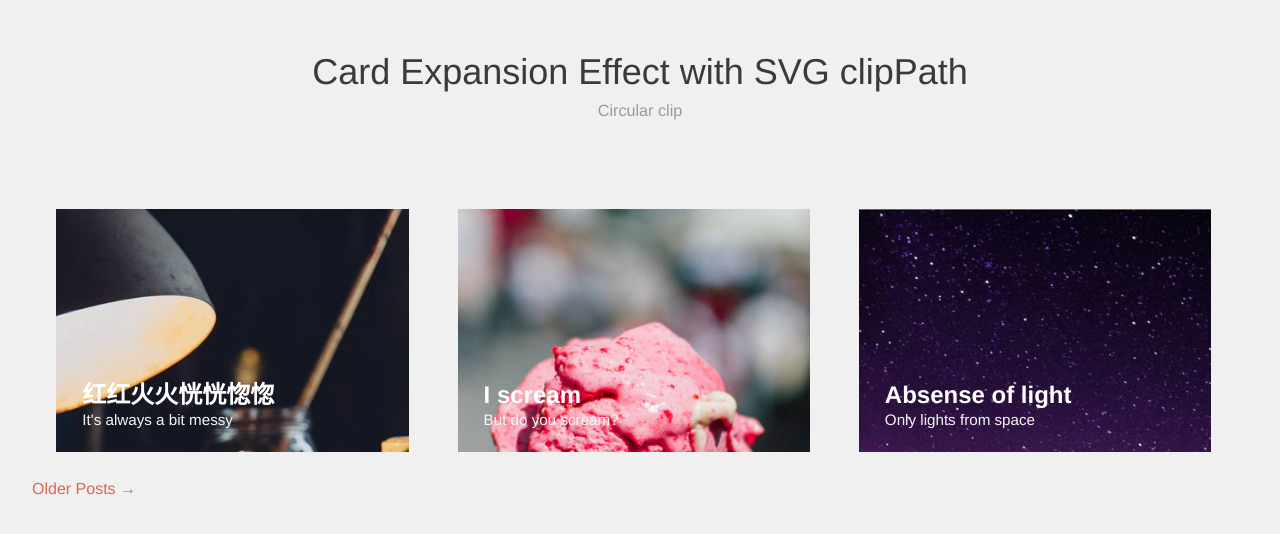
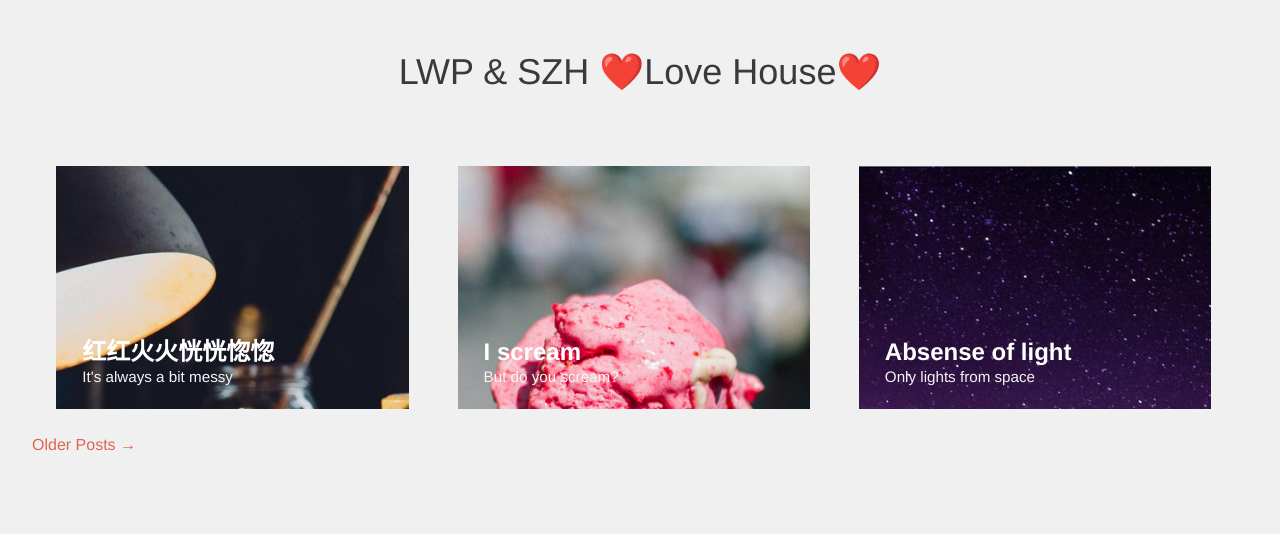
Before and after one commit to lwpszh/lwpszh.github.io, a Jekyll site: the page built from index.html, in a window 1280 px wide. Shown: the top 534 px of the page. Built offline with Jekyll 4.4.1, drawn with Linux system fonts in a browser that asks for light colours; the list of posts is cut into pages by our own code.

Commit message:
Update index.html

```diff
--- a/index.html
+++ b/index.html
@@ -30,7 +30,7 @@ layout: compress
 <body class="demo-1">
 <div class="container">
     <header class="codrops-header">
-      <h1>Card Expansion Effect with SVG clipPath <span>Circular clip</span></h1>
+      <h1>LWP & SZH ❤️Love House❤️</h1>
 
     </header>
     <div class="content">
```
